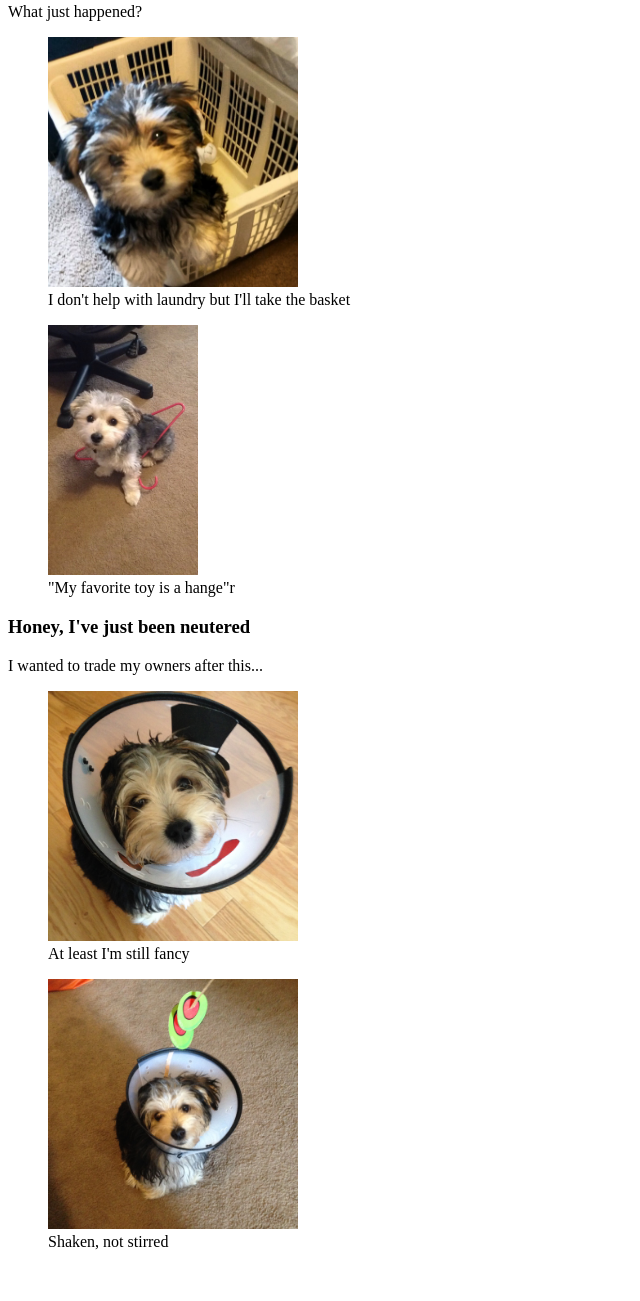
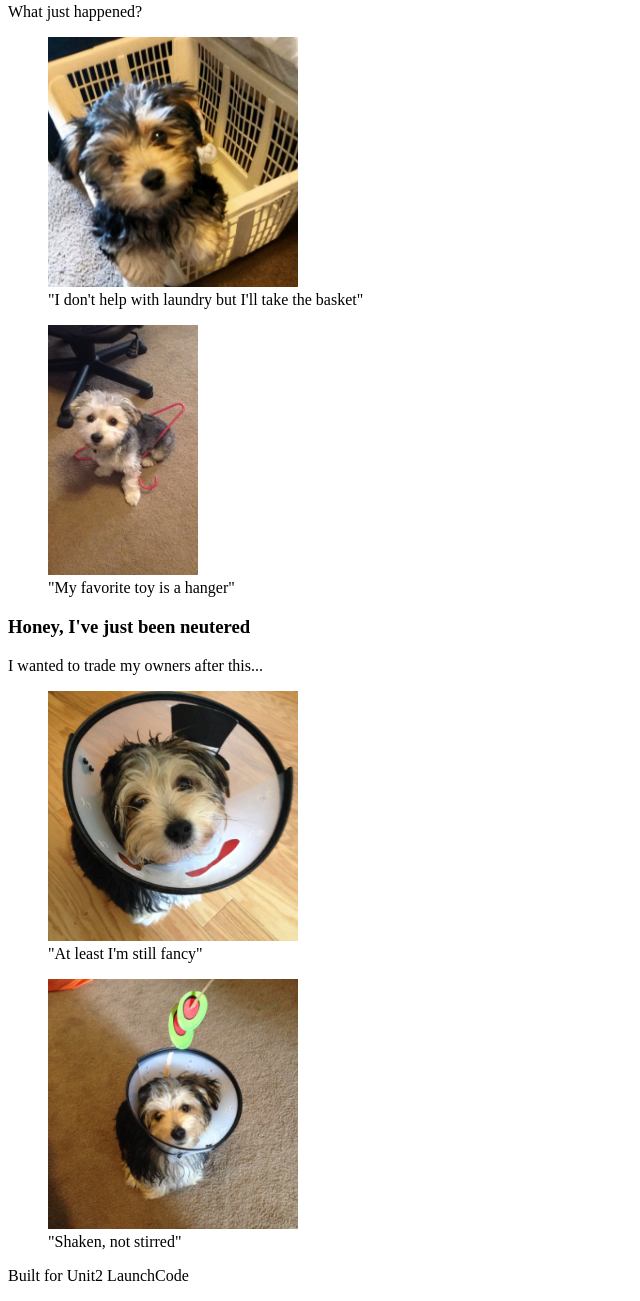
Before and after one commit to poojanikita/html-me-something, a plain HTML site: page index.html in a window 1280 px wide. Shown: the part 952-2253 px from the top of the page, without its empty margins (0-640 px from the left). Before the commit the page ends 2219 px from the top, so only its background shows below. Drawn offline with Linux system fonts and the light colour scheme.

Commit message:
Linked css

```diff
--- a/index.html
+++ b/index.html
@@ -1,7 +1,8 @@
 <!DOCTYPE html>
 <html>
 	<head>
-		<title>Sherlock's adventures</title>
+    <link type="text/css" rel="styles" href="styles.css"/>
+    <title>Sherlock's adventures</title>
 	</head>
 	<body>
     <main>
@@ -31,12 +32,12 @@
 
           <figure>
             <img src ="Images/laundry.JPG" style="width:250px;height:250px;">
-            <figcaption>I don't help with laundry but I'll take the basket</figcaption>
+            <figcaption>&quot;I don't help with laundry but I'll take the basket&quot;</figcaption>
           </figure>
 
           <figure>
             <img src ="Images/hanger.JPG" style="width:150px;height:250px;">
-            <figcaption>&quot;My favorite toy is a hange&quot;r</figcaption>
+            <figcaption>&quot;My favorite toy is a hanger&quot;</figcaption>
           </figure>
       </article>
 
@@ -46,11 +47,17 @@
 
         <figure>
           <img src ="Images/neuter1.JPG" style="width:250px;height:250px;">
-          <figcaption>At least I'm still fancy</figcaption>
+          <figcaption>&quot;At least I'm still fancy&quot;</figcaption>
         </figure>
 
         <figure>
           <img src ="Images/neuter2.JPG" style="width:250px;height:250px;">
-          <figcaption>Shaken, not stirred</figcaption>
+          <figcaption>&quot;Shaken, not stirred&quot;</figcaption>
         </figure>
-    </article>
+      </article>
+    </main>
+
+    <footer>
+      <p>Built for Unit2 LaunchCode</p>
+    </footer>
+  </body>
```
